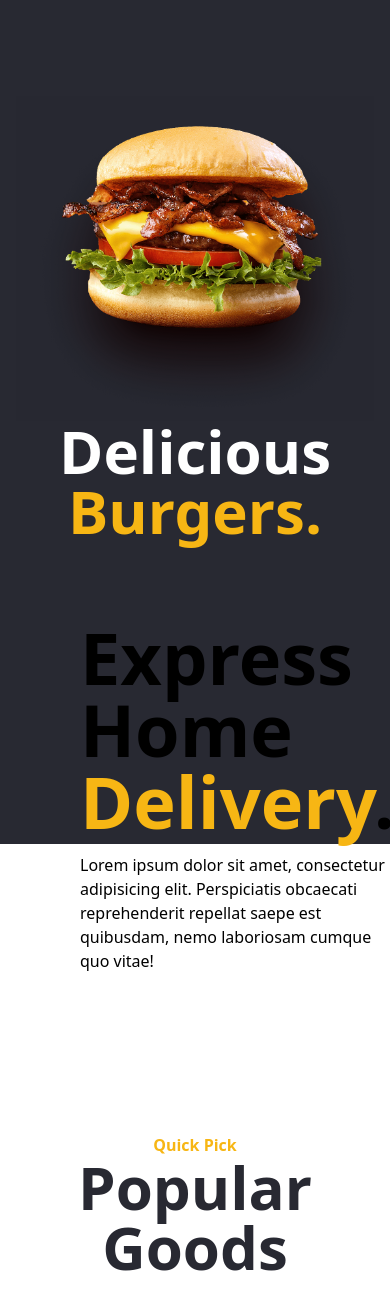
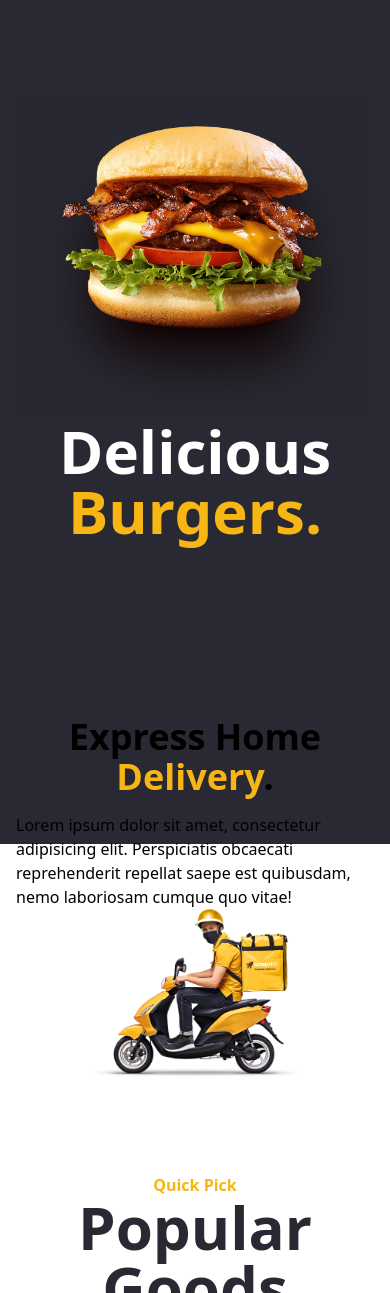
Before and after one commit to Marcos8060/Deliveroo, a React (Create React App) app: page / in a window 390 px wide. Shown: the top 1293 px of the page. Built offline with nearby package versions, Linux system fonts and the light colour scheme.

Commit message:
added mobile responsiveness to delivery section

```diff
--- a/src/components/Delivery.js
+++ b/src/components/Delivery.js
@@ -3,9 +3,9 @@ import rider from '../assets/Images/rider.png'
 
 const Delivery = () => {
   return (
-    <div className='flex items-center mx-auto p-20'>
+    <div className='flex md:items-center flex-col mx-auto md:p-20 p-4 mt-40'>
         <div>
-         <h1 className='text-7xl font-bold mb-4'>Express Home <span className='text-yellow'>Delivery</span>.</h1>
+         <h1 className='md:text-7xl text-4xl font-bold mb-4 text-center'>Express Home <span className='text-yellow'>Delivery</span>.</h1>
          <p className='font-normal'>Lorem ipsum dolor sit amet, consectetur adipisicing elit. Perspiciatis obcaecati reprehenderit repellat saepe est quibusdam, nemo laboriosam cumque quo vitae!</p>
         </div>
         <img className='object-fit w-7/12 mx-auto' src={rider} alt="" />
```
